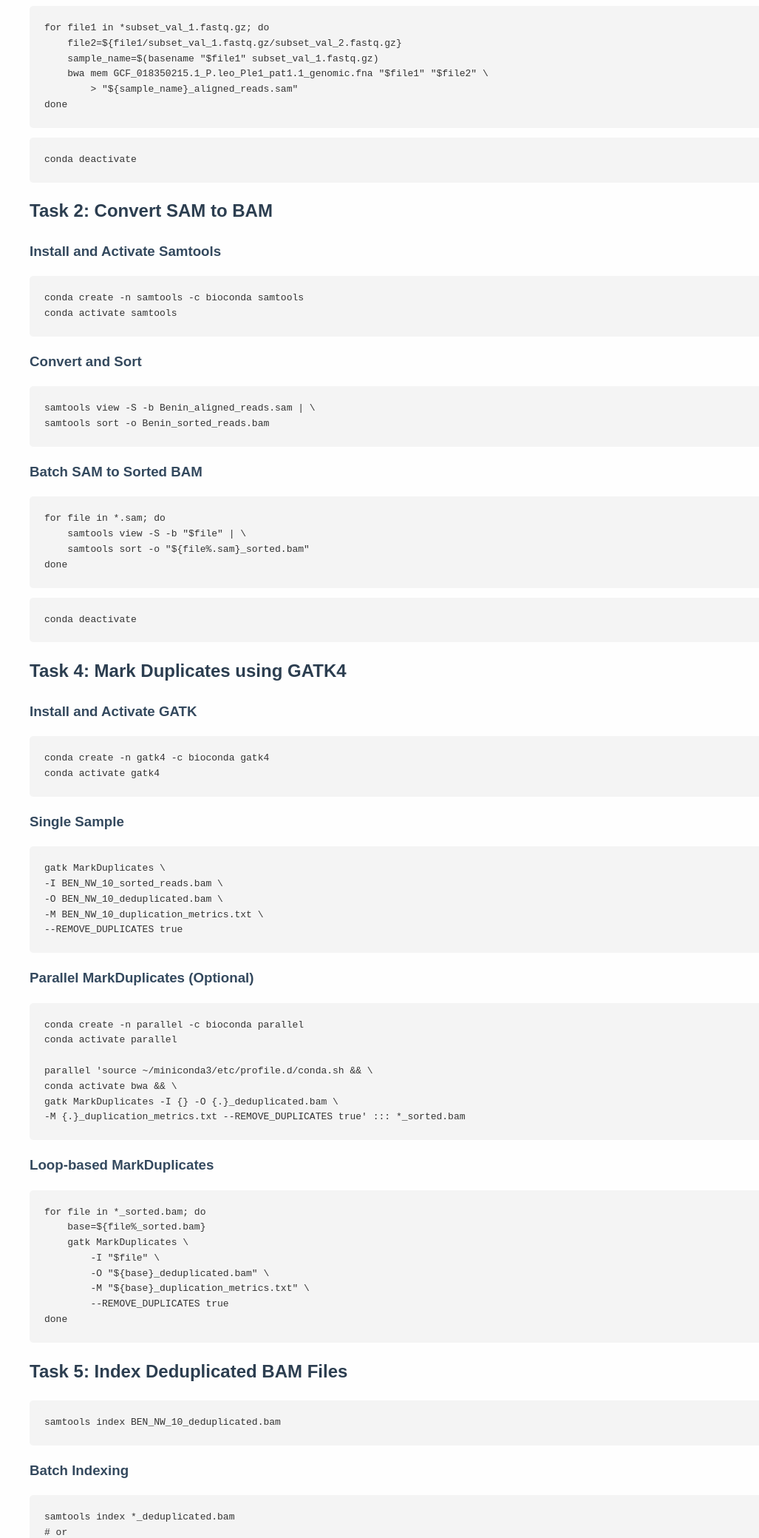
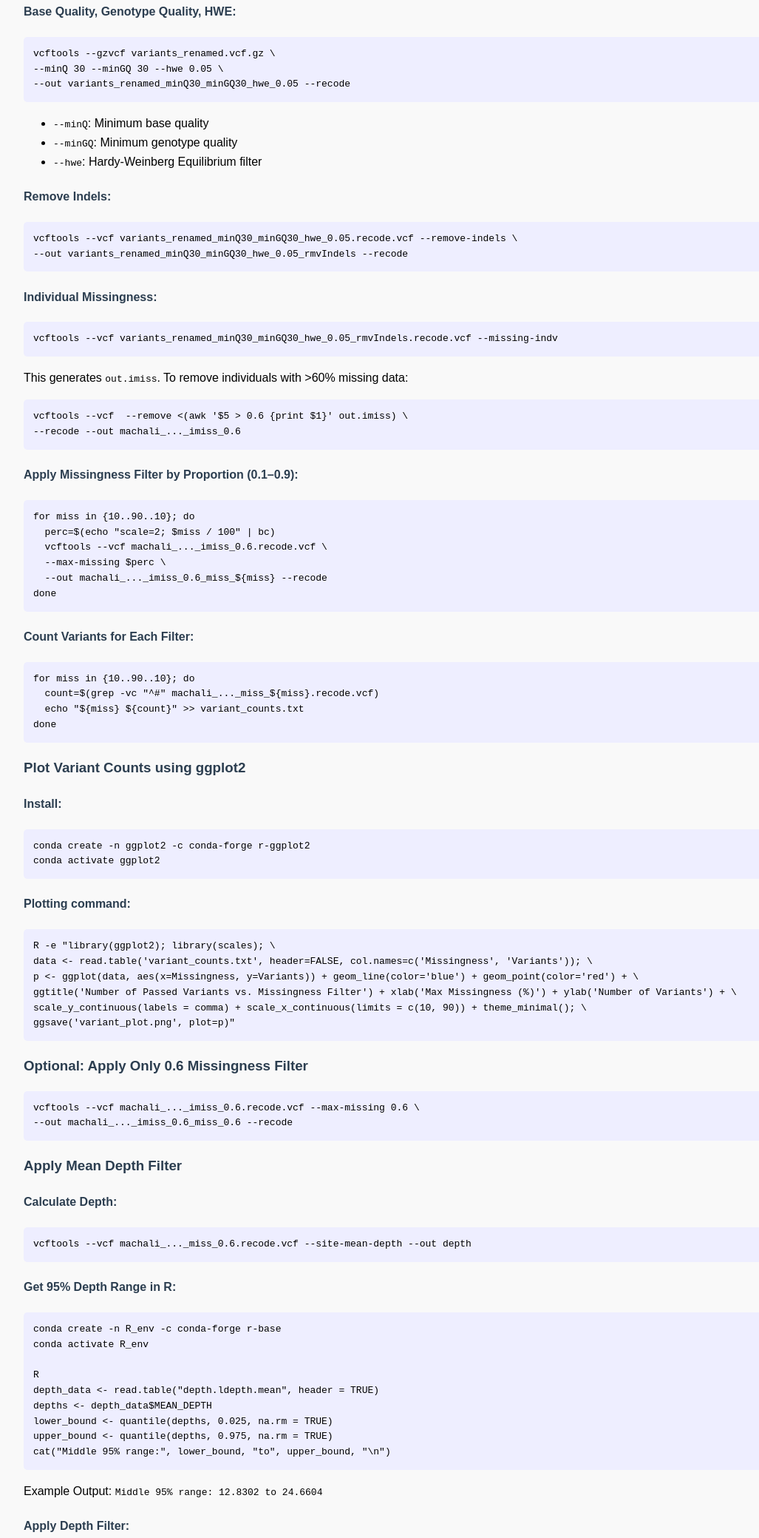
Before and after one commit to PoODL-CES/Wildlife_Genomics_3.io, a plain HTML site: page Variant_filtering_solution.html in a window 1280 px wide. Shown: the part 502-2581 px from the top of the page at 74% size, without its empty margins (0-1027 px from the left). Drawn offline with Linux system fonts and the light colour scheme.

Commit message:
Update Variant_filtering_solution.html

```diff
--- a/Variant_filtering_solution.html
+++ b/Variant_filtering_solution.html
@@ -2,139 +2,129 @@
 <html lang="en">
 <head>
   <meta charset="UTF-8">
-    <title>Read Alignment and Processing Workflow</title>
+  <title>Variant Filtering Workflow</title>
   <style>
     body {
       font-family: Arial, sans-serif;
+      margin: 2em;
       line-height: 1.6;
-            margin: 40px;
-            background-color: #fefefe;
-            color: #333;
+      background-color: #f9f9f9;
     }
-        code, pre {
-            background-color: #f4f4f4;
-            padding: 10px;
+    h2, h3, h4 {
+      color: #2c3e50;
+    }
+    pre {
+      background-color: #eef;
+      padding: 1em;
       border-radius: 5px;
-            display: block;
       overflow-x: auto;
     }
-        h2 {
-            color: #2c3e50;
-        }
-        h3 {
-            color: #34495e;
+    code {
+      font-family: monospace;
     }
   </style>
 </head>
 <body>
 
-<h2>Task 1: Map Trimmed Reads Using BWA-MEM</h2>
-<p>Reference genome and indexes from: <a href="https://doi.org/10.5281/zenodo.16312747">Zenodo Record</a></p>
+  <h2>Variant Filtering</h2>
 
-<h3>Install BWA</h3>
-<pre><code>conda create -n bwa -c bioconda bwa
-conda activate bwa</code></pre>
+  <h3>Download VCF</h3>
+  <p>Download the VCF file from: <a href="https://doi.org/10.5281/zenodo.16312747" target="_blank">Zenodo Record 15173226</a></p>
 
-<h3>Single Sample Alignment</h3>
-<pre><code>bwa mem GCF_018350215.1_P.leo_Ple1_pat1.1_genomic.fna \
-Benin_1_subset_val_1.fastq.gz Benin_2_subset_val_2.fq.gz \
-&gt; Benin_aligned_reads.sam</code></pre>
+  <h3>Tool: VCFtools</h3>
+  <p>Install vcftools in a new conda environment:</p>
+  <pre><code>conda create -n vcftools -c bioconda vcftools
+conda activate vcftools</code></pre>
 
-<h3>Batch Alignment</h3>
-<pre><code>for file1 in *subset_val_1.fastq.gz; do
-    file2=${file1/subset_val_1.fastq.gz/subset_val_2.fastq.gz}
-    sample_name=$(basename "$file1" subset_val_1.fastq.gz)
-    bwa mem GCF_018350215.1_P.leo_Ple1_pat1.1_genomic.fna "$file1" "$file2" \
-        &gt; "${sample_name}_aligned_reads.sam"
+  <h4>Input file:</h4>
+  <p><code>variants_renmaed.vcf.gz</code></p>
+
+  <h3>Apply Filters</h3>
+
+  <h4>Base Quality, Genotype Quality, HWE:</h4>
+  <pre><code>vcftools --gzvcf variants_renamed.vcf.gz \
+--minQ 30 --minGQ 30 --hwe 0.05 \
+--out variants_renamed_minQ30_minGQ30_hwe_0.05 --recode</code></pre>
+
+  <ul>
+    <li><code>--minQ</code>: Minimum base quality</li>
+    <li><code>--minGQ</code>: Minimum genotype quality</li>
+    <li><code>--hwe</code>: Hardy-Weinberg Equilibrium filter</li>
+  </ul>
+
+  <h4>Remove Indels:</h4>
+  <pre><code>vcftools --vcf variants_renamed_minQ30_minGQ30_hwe_0.05.recode.vcf --remove-indels \
+--out variants_renamed_minQ30_minGQ30_hwe_0.05_rmvIndels --recode</code></pre>
+
+  <h4>Individual Missingness:</h4>
+  <pre><code>vcftools --vcf variants_renamed_minQ30_minGQ30_hwe_0.05_rmvIndels.recode.vcf --missing-indv</code></pre>
+  <p>This generates <code>out.imiss</code>. To remove individuals with >60% missing data:</p>
+  <pre><code>vcftools --vcf  --remove &lt;(awk '$5 &gt; 0.6 {print $1}' out.imiss) \
+--recode --out machali_..._imiss_0.6</code></pre>
+
+  <h4>Apply Missingness Filter by Proportion (0.1–0.9):</h4>
+  <pre><code>for miss in {10..90..10}; do
+  perc=$(echo "scale=2; $miss / 100" | bc)
+  vcftools --vcf machali_..._imiss_0.6.recode.vcf \
+  --max-missing $perc \
+  --out machali_..._imiss_0.6_miss_${miss} --recode
 done</code></pre>
 
-<pre><code>conda deactivate</code></pre>
-
-<h2>Task 2: Convert SAM to BAM</h2>
-
-<h3>Install and Activate Samtools</h3>
-<pre><code>conda create -n samtools -c bioconda samtools
-conda activate samtools</code></pre>
-
-<h3>Convert and Sort</h3>
-<pre><code>samtools view -S -b Benin_aligned_reads.sam | \
-samtools sort -o Benin_sorted_reads.bam</code></pre>
-
-<h3>Batch SAM to Sorted BAM</h3>
-<pre><code>for file in *.sam; do
-    samtools view -S -b "$file" | \
-    samtools sort -o "${file%.sam}_sorted.bam"
+  <h4>Count Variants for Each Filter:</h4>
+  <pre><code>for miss in {10..90..10}; do
+  count=$(grep -vc "^#" machali_..._miss_${miss}.recode.vcf)
+  echo "${miss} ${count}" >> variant_counts.txt
 done</code></pre>
 
-<pre><code>conda deactivate</code></pre>
+  <h3>Plot Variant Counts using ggplot2</h3>
 
-<h2>Task 4: Mark Duplicates using GATK4</h2>
+  <h4>Install:</h4>
+  <pre><code>conda create -n ggplot2 -c conda-forge r-ggplot2
+conda activate ggplot2</code></pre>
 
-<h3>Install and Activate GATK</h3>
-<pre><code>conda create -n gatk4 -c bioconda gatk4
-conda activate gatk4</code></pre>
+  <h4>Plotting command:</h4>
+  <pre><code>R -e "library(ggplot2); library(scales); \
+data <- read.table('variant_counts.txt', header=FALSE, col.names=c('Missingness', 'Variants')); \
+p <- ggplot(data, aes(x=Missingness, y=Variants)) + geom_line(color='blue') + geom_point(color='red') + \
+ggtitle('Number of Passed Variants vs. Missingness Filter') + xlab('Max Missingness (%)') + ylab('Number of Variants') + \
+scale_y_continuous(labels = comma) + scale_x_continuous(limits = c(10, 90)) + theme_minimal(); \
+ggsave('variant_plot.png', plot=p)"</code></pre>
 
-<h3>Single Sample</h3>
-<pre><code>gatk MarkDuplicates \
--I BEN_NW_10_sorted_reads.bam \
--O BEN_NW_10_deduplicated.bam \
--M BEN_NW_10_duplication_metrics.txt \
---REMOVE_DUPLICATES true</code></pre>
+  <h3>Optional: Apply Only 0.6 Missingness Filter</h3>
+  <pre><code>vcftools --vcf machali_..._imiss_0.6.recode.vcf --max-missing 0.6 \
+--out machali_..._imiss_0.6_miss_0.6 --recode</code></pre>
 
-<h3>Parallel MarkDuplicates (Optional)</h3>
-<pre><code>conda create -n parallel -c bioconda parallel
-conda activate parallel
+  <h3>Apply Mean Depth Filter</h3>
 
-parallel 'source ~/miniconda3/etc/profile.d/conda.sh &amp;&amp; \
-conda activate bwa &amp;&amp; \
-gatk MarkDuplicates -I {} -O {.}_deduplicated.bam \
--M {.}_duplication_metrics.txt --REMOVE_DUPLICATES true' ::: *_sorted.bam</code></pre>
+  <h4>Calculate Depth:</h4>
+  <pre><code>vcftools --vcf machali_..._miss_0.6.recode.vcf --site-mean-depth --out depth</code></pre>
 
-<h3>Loop-based MarkDuplicates</h3>
-<pre><code>for file in *_sorted.bam; do
-    base=${file%_sorted.bam}
-    gatk MarkDuplicates \
-        -I "$file" \
-        -O "${base}_deduplicated.bam" \
-        -M "${base}_duplication_metrics.txt" \
-        --REMOVE_DUPLICATES true
-done</code></pre>
+  <h4>Get 95% Depth Range in R:</h4>
+  <pre><code>conda create -n R_env -c conda-forge r-base
+conda activate R_env
 
-<h2>Task 5: Index Deduplicated BAM Files</h2>
+R
+depth_data <- read.table("depth.ldepth.mean", header = TRUE)
+depths <- depth_data$MEAN_DEPTH
+lower_bound <- quantile(depths, 0.025, na.rm = TRUE)
+upper_bound <- quantile(depths, 0.975, na.rm = TRUE)
+cat("Middle 95% range:", lower_bound, "to", upper_bound, "\n")</code></pre>
 
-<pre><code>samtools index BEN_NW_10_deduplicated.bam</code></pre>
+  <p>Example Output: <code>Middle 95% range: 12.8302 to 24.6604</code></p>
 
-<h3>Batch Indexing</h3>
-<pre><code>samtools index *_deduplicated.bam
-# or
-parallel 'samtools index {}' ::: *_deduplicated.bam</code></pre>
+  <h4>Apply Depth Filter:</h4>
+  <pre><code>vcftools --vcf machali_..._miss_0.6.recode.vcf \
+--min-meanDP 12.8302 --max-meanDP 24.6604 --recode \
+--out machali_..._miss_0.6_mid95percentile</code></pre>
 
-<h3>Generate Alignment Statistics</h3>
-<pre><code>parallel 'samtools stats {} &gt; {.}_stats.txt' ::: *_deduplicated.bam</code></pre>
+  <h3>Remove Zoo Samples (ZSB)</h3>
+  <pre><code>grep 'ZSB' out.imiss | awk '{print $1}' > zsb_samples.txt
 
-<h2>Task 6: Generate Sequencing Statistics with Qualimap</h2>
+vcftools --vcf machali_..._mid95percentile.recode.vcf \
+--remove zsb_samples.txt --recode \
+--out machali_..._mid95percentile_noZSB</code></pre>
 
-<h3>Install and Activate Qualimap</h3>
-<pre><code>conda create -n qualimap -c bioconda qualimap
-conda activate qualimap</code></pre>
-
-<h3>Run BAMQC for a Single Sample</h3>
-<pre><code>qualimap bamqc \
--bam BEN_NW12_aligned_reads_sorted_deduplicated.bam \
--outdir qualimap_results \
--outformat HTML</code></pre>
-
-<h3>Run for All Samples</h3>
-<pre><code>qualimap bamqc \
--bam *_aligned_reads_sorted_deduplicated.bam \
--outdir qualimap_results \
--outformat HTML</code></pre>
-
-<h3>View Coverage Summary</h3>
-<pre><code>cd qualimap_results
-cat genome_results.txt</code></pre>
-
-<p>Look for the section <strong>“Chromosome-wise coverage”</strong> or similar.</p>
+  <p>Final filtered VCF is ready after removing zoo samples.</p>
 
 </body>
 </html>
```
Lines whose indentation alone changed are shown as unchanged.
